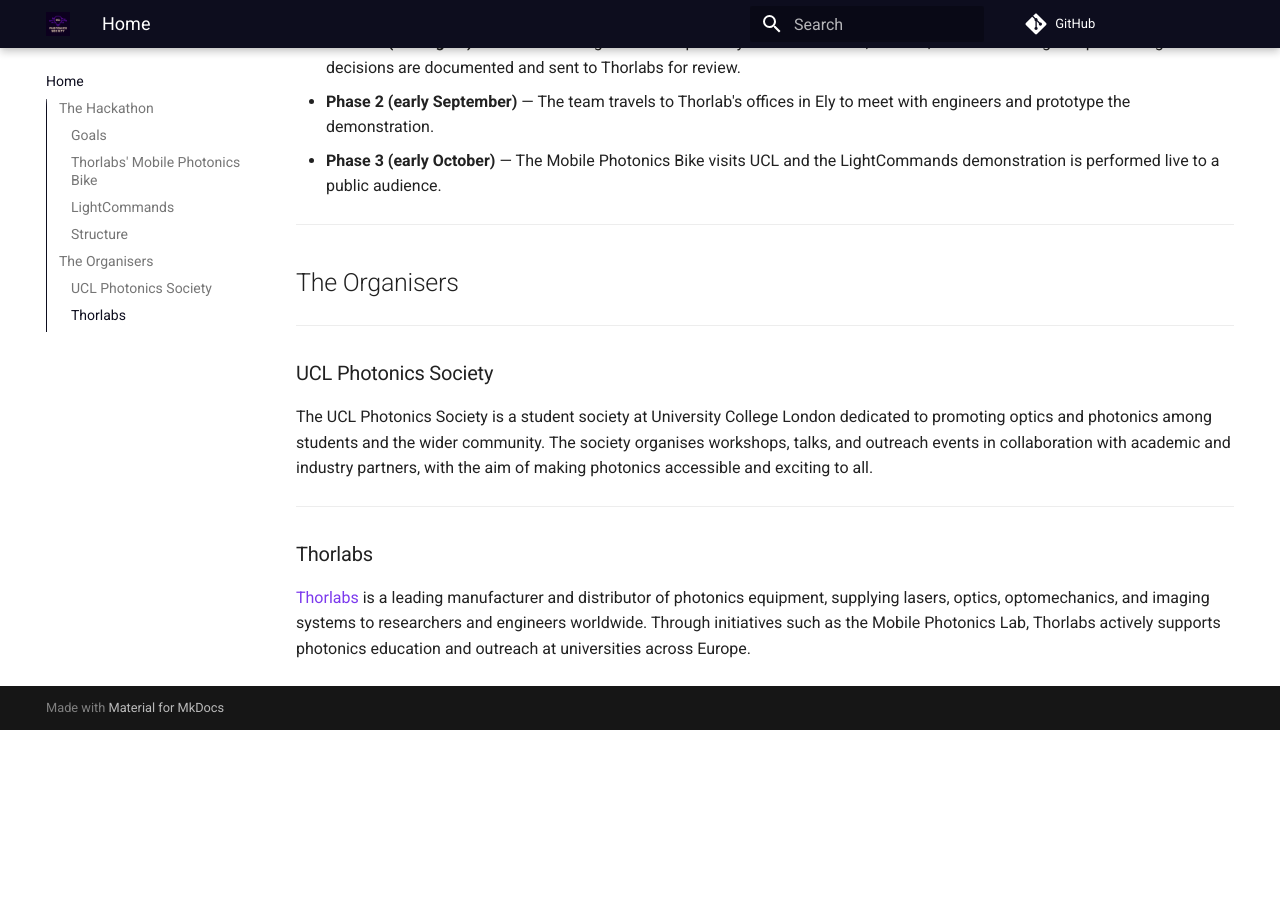
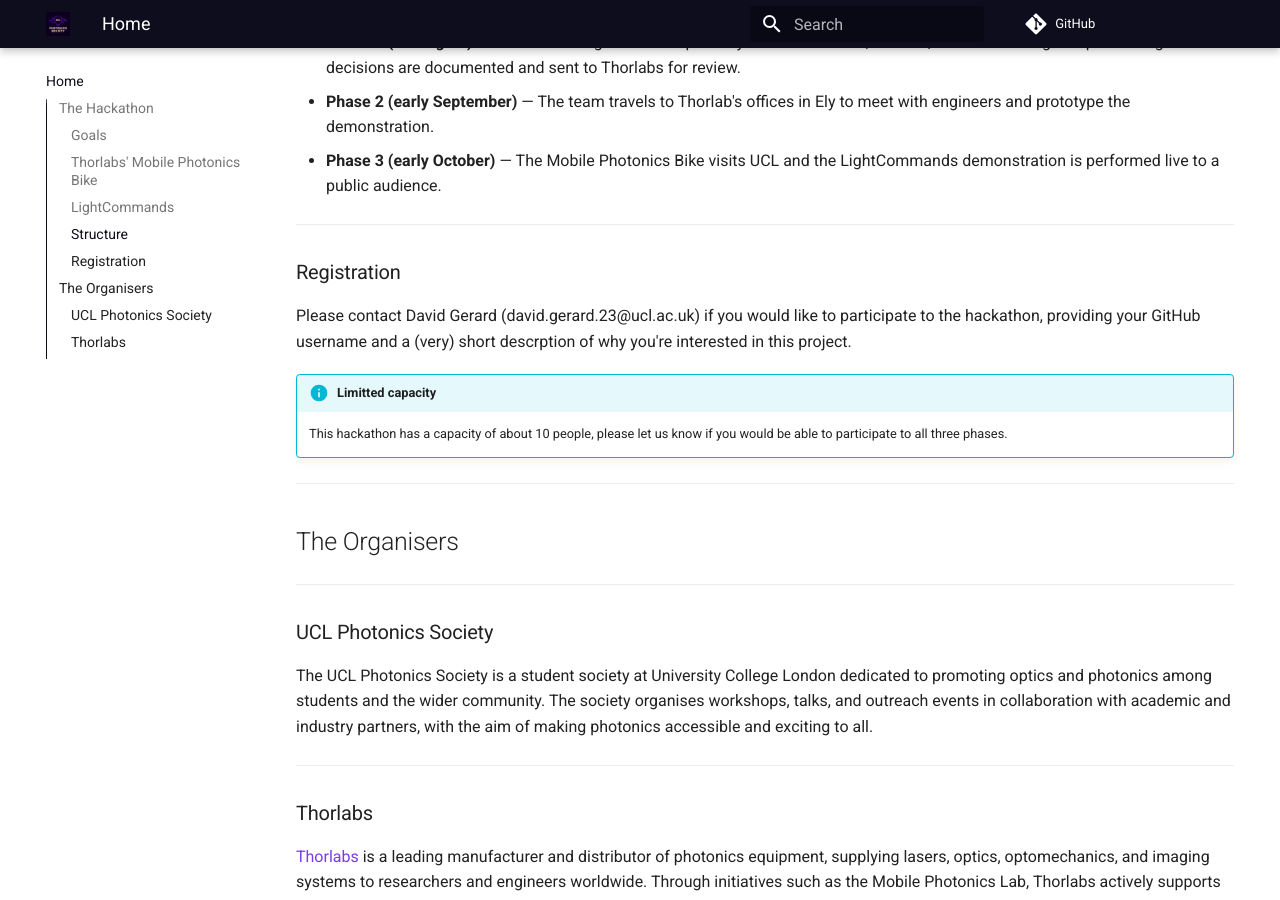
Before and after one commit to UCL-Photonics-Society/UCLightcommands, an MkDocs documentation site: the page built from docs/index.md, in a window 1280 px wide and 900 px high, scrolled down 3462 px. Built offline with MkDocs 1.6.1 and Material for MkDocs 9.7.7, drawn with Linux system fonts in a browser that asks for light colours; comment, search, counter and statistics services are not loaded; before the commit the page ends 4192 px from its top, so only the background shows below that.

Commit message:
docs: registration and event location / time information

```diff
--- a/docs/index.md
+++ b/docs/index.md
@@ -75,6 +75,15 @@
 
 ---
 
+### Registration
+
+Please contact David Gerard (david.gerard.23@ucl.ac.uk) if you would like to participate to the hackathon, providing your GitHub username and a (very) short descrption of why you're interested in this project.
+
+!!! info "Limitted capacity"
+    This hackathon has a capacity of about 10 people, please let us know if you would be able to participate to all three phases.
+
+---
+
 ## The Organisers
 
 ---
```
Also changed, not shown: docs/phase1/overview.md (+6 -0 lines), docs/phase2/overview.md (+6 -0 lines), docs/phase3/overview.md (+6 -0 lines).
